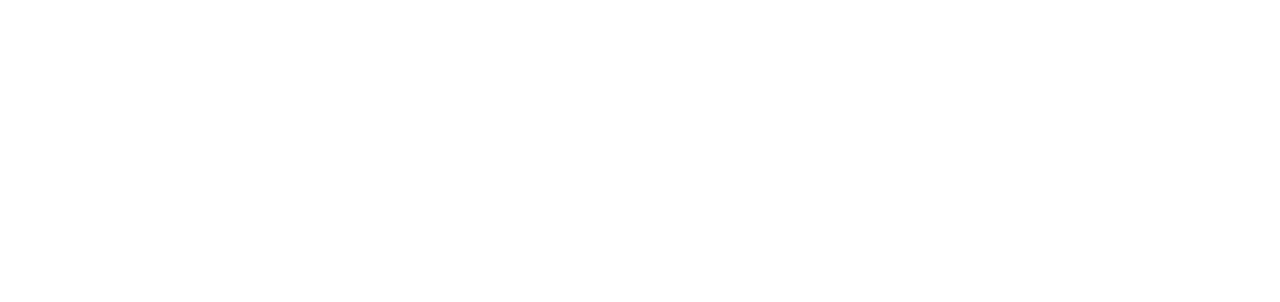
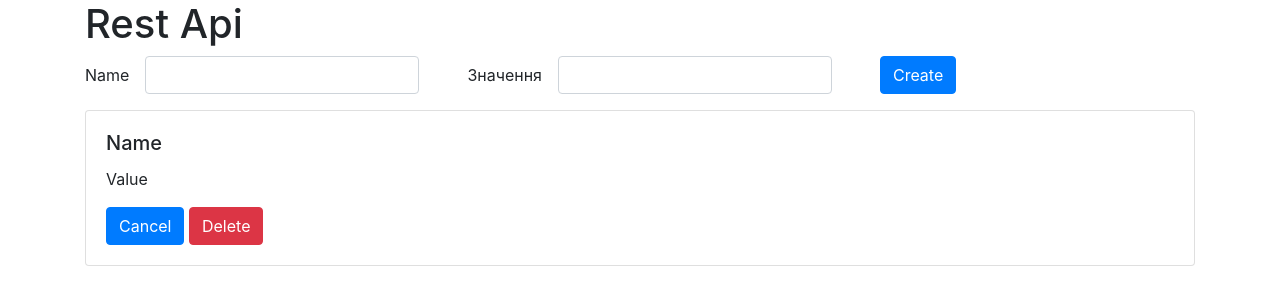
Before and after one commit to YuraDoIt/RestApiApplication, a website with bundled scripts: page client/index.html in a window 1280 px wide. Built offline with nearby package versions, Linux system fonts and the light colour scheme.

Commit message:
add front end and show Object to console

```diff
--- a/client/frontend.js
+++ b/client/frontend.js
@@ -1,3 +1,19 @@
 import Vue from 'https://cdn.jsdelivr.net/npm/vue@2.6.14/dist/vue.esm.browser.js'
 
-console.log(Vue);
+new Vue({
+    el: '#app',
+    data(){
+        return {
+            form: {
+                name: '',
+                value: ''
+            }
+        }
+    },
+    methods: {
+        createContact(){
+            const {...contact} = this.form
+            console.log(contact);
+        }
+    }
+})
--- a/client/index.html
+++ b/client/index.html
@@ -4,9 +4,34 @@
     <meta charset="UTF-8">
     <meta http-equiv="X-UA-Compatible" content="IE=edge">
     <meta name="viewport" content="width=device-width, initial-scale=1.0">
-    <title>Client page</title>
+    <link rel="stylesheet" href="https://stackpath.bootstrapcdn.com/bootstrap/4.3.1/css/bootstrap.min.css" integrity="sha384-ggOyR0iXCbMQv3Xipma34MD+dH/1fQ784/j6cY/iJTQUOhcWr7x9JvoRxT2MZw1T" crossorigin="anonymous">    <title>Client page</title>
 </head>
 <body>
+
+    <div class="container" pt-3>
+        <h1>Rest Api</h1>
+
+        <form action="" class="form-inline mb-3" id="app" @submit.prevent="createContact">
+            <div class="form-group mr-5">
+                <label for="name" class="mr-3">Name</label>
+                <input type="text" class="form-control" id="name" v-model="form.name">
+            </div>
+            <div class="form-group mr-5">
+                <label for="value" class="mr-3">Значення</label>
+                <input type="text" class="form-control" id="value" v-model="form.value">
+            </div>
+            <button class="btn btn-primary" type="submit">Create</button>
+        </form>
+
+        <div class="card mb-3">
+            <div class="card-body">
+                <h5 class="card-title">Name</h5>
+                <p class="card-text">Value</p>
+                <button class="btn btn-primary">Cancel</button>
+                <button class="btn btn-danger">Delete</button>
+            </div>
+        </div>
+    </div>
 
     <script type="module" src="frontend.js"></script>
 
--- a/server.js
+++ b/server.js
@@ -2,6 +2,8 @@ const express = require('express');
 const app = express();
 const path = require('path');
 const port = process.env.PORT || 8080;
+
+
 
 
 app.use(express.static(path.resolve(__dirname,'client')));
```
